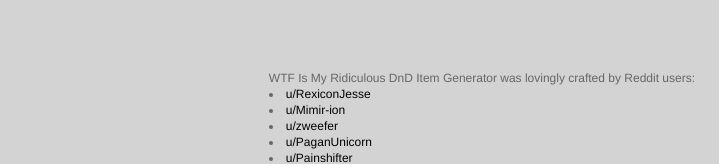
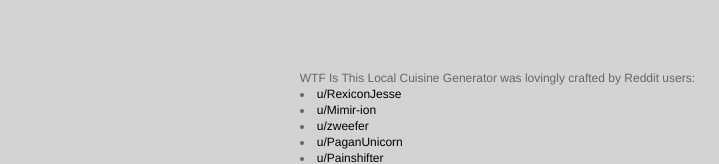
Before and after one commit to LocalCuisine/LocalCuisine.github.io, a plain HTML site: page index.html in a window 1280 px wide. Shown: the part 590-754 px from the top of the page, without its empty margins (561-1280 px from the left). Drawn offline with Linux system fonts and the light colour scheme; no server answers.

Commit message:
Update index.html

```diff
--- a/index.html
+++ b/index.html
@@ -31,7 +31,7 @@
 		    </aside>
 		    <footer>
 
-		        <p>WTF Is My Ridiculous DnD Item Generator was lovingly crafted by Reddit users:</p>
+		        <p>WTF Is This Local Cuisine Generator was lovingly crafted by Reddit users:</p>
 				<ul>
 					<li><a href="https://www.rexiconjesse.com" target="_blank">u/RexiconJesse</a></li>
 					<li><a href="https://www.reddit.com/user/Mimir-ion" target="_blank">u/Mimir-ion</a></li>
```
